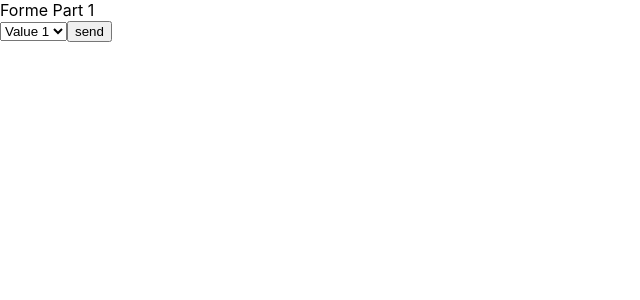
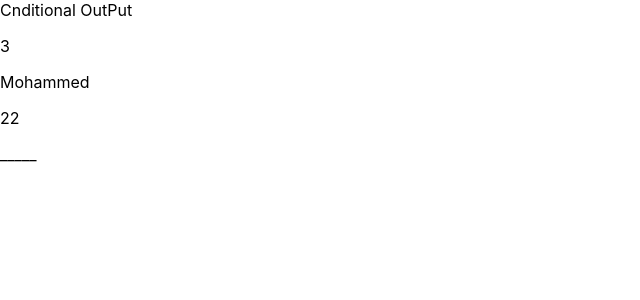
Before and after one commit to Mohammedazzam/react_-Unique_Coderz, a React (Create React App) app: page / in a window 1280 px wide. Shown: the top 300 px of the page, without its empty margins (0-640 px from the left). Built offline with nearby package versions, Linux system fonts and the light colour scheme.

Commit message:
(21 Output If Condition)

```diff
--- a/src/App.js
+++ b/src/App.js
@@ -4,74 +4,22 @@ import Child from './Child';
 import Items from './components/Items';
 
 
-
-
-
-
-// class App extends Component {
-
-//     state ={
-//         name:''
-//     }
-
-//     handleChange =(e) =>{
-//         this.setState({
-//             name:e.target.value
-//         })
-//     }
-
-//     handelSubmit= (e) =>{
-//         e.preventDefault();
-//         console.log(this.state.name)
-
-//     }
-
-//     render() {
-//         return (
-//             <div className = "App" >
-//             Forme Part 1
-//                 <form onSubmit={this.handelSubmit}>
-//                     <textarea type="text" onChange={this.handleChange}/>
-//                     <input type="submit" value="send"/>
-//                 </form>
-//                 {this.state.name}
-//             </div>
-//         );
-//     }
-// }
-
-
 class App extends Component {
 
     state ={
-        name:''
+        items:[
+            {id:1 , name:'Ahmed', age:22, count:2},
+            {id:2 , name:'Tarek', age:22, count:1},
+            {id:3 , name:'Mohammed', age:22, count:3},
+        ]
     }
 
-    handleChange =(e) =>{
-        this.setState({
-            name:e.target.value
-        })
-    }
-
-    handelSubmit= (e) =>{
-        e.preventDefault();
-        console.log(this.state.name)
-
-    }
 
     render() {
         return (
             <div className = "App" >
-            Forme Part 1
-                <form onSubmit={this.handelSubmit}>
-                    <select onChange = {this.handleChange}>
-                        <option value="value1">Value 1</option>
-                        <option value="value2">Value 2</option>
-                        <option value="value3">Value 3</option>
-                    </select>
-                    <input type="submit" value="send"/>
-                </form>
-                {this.state.name}
+                Cnditional OutPut
+                <Items items={this.state.items }/>
             </div>
         );
     }
--- a/src/components/Items.js
+++ b/src/components/Items.js
@@ -1,23 +1,21 @@
 import React , {comments, Component} from 'react';
-
-
-
 
 
 // class Items extends Component{
 //     render(){
 
 //         const {items} = this.props;
-//         // const theItems =items.map( (item) =>{
-//             const theItems =items.map( item =>{
+//         const theItems =items.map( item =>{
+//            if(item.count > 1){
 //                 return(
-//                 <div key={item.id}>
-//                     <p>{item.id}</p>
-//                     <p>{item.name}</p>
-//                     <p>{item.age}</p>
-//                     <div>_____</div>
-//                 </div>
-//             )
+//                     <div key={item.id}>
+//                         <p>{item.id}</p>
+//                         <p>{item.name}</p>
+//                         <p>{item.age}</p>
+//                         <div>_____</div>
+//                     </div>
+//                 )
+//            }
 //         })
 //         return(
 //             <div>
@@ -29,21 +27,104 @@ import React , {comments, Component} from 'react';
 // }
 
 
-//حل آخر لو مافي id
+
+// class Items extends Component{
+//     render(){
+
+//         const {items} = this.props;
+//         const theItems =items.map( item =>{
+//            if(item.count > 0){
+//                 return(
+//                     <div key={item.id}>
+//                         <p>{item.id}</p>
+//                         <p>{item.name}</p>
+//                         <p>{item.age}</p>
+//                         <div>_____</div>
+//                     </div>
+//                 )
+//            }
+//         })
+//         return(
+//             <div>
+//                 {theItems}
+//             </div>
+//         )
+
+//     }
+// }
+
+
+
+// class Items extends Component{
+//     render(){
+
+//         const {items} = this.props;
+//         const theItems =items.map( item =>{
+//            if(item.count > 4){
+//                 return(
+//                     <div key={item.id}>
+//                         <p>{item.id}</p>
+//                         <p>{item.name}</p>
+//                         <p>{item.age}</p>
+//                         <div>_____</div>
+//                     </div>
+//                 )
+//            }else{
+//                return(
+//                 <div>No Items Large Than 4</div>
+//                 )
+//            }
+//         })
+//         return(
+//             <div>
+//                 {theItems}
+//             </div>
+//         )
+
+//     }
+// }
+
+
+
+//المختصرة لهم  و للسابق if
+// class Items extends Component{
+//     render(){
+
+//         const {items} = this.props;
+//         const theItems =items.map( item =>{
+//                 return item.count > 1 ? (
+//                         <div key={item.id}>
+//                             <p>{item.id}</p>
+//                             <p>{item.name}</p>
+//                             <p>{item.age}</p>
+//                             <div>_____</div>
+//                         </div>
+//                 ): null
+//         })
+//         return(
+//             <div>
+//                 {theItems}
+//             </div>
+//         )
+
+//     }
+// }
+
+
+
 class Items extends Component{
     render(){
 
         const {items} = this.props;
-        // const theItems =items.map( (item) =>{
         const theItems =items.map( item =>{
-                return(
-                <div key={Math.random()*10}>
+                return item.count > 2 ? (
+                        <div key={item.id}>
                             <p>{item.id}</p>
                             <p>{item.name}</p>
                             <p>{item.age}</p>
                             <div>_____</div>
                         </div>
-            )
+                ): null
         })
         return(
             <div>
@@ -55,5 +136,4 @@ class Items extends Component{
 }
 
 
-
 export default Items;
```
Lines whose indentation alone changed are shown as unchanged.
